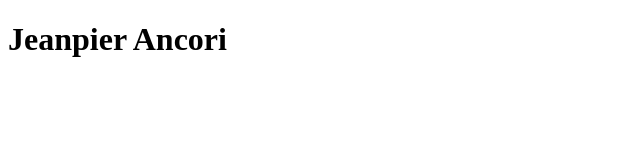
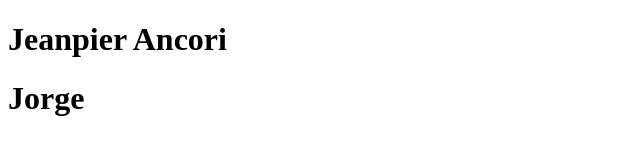
Before and after one commit to jeanpier22/Proyecto-Grupal, a plain HTML site: page index.html in a window 1280 px wide. Shown: the whole page, without its empty margins (0-640 px from the left). Drawn offline with Linux system fonts and the light colour scheme.

Commit message:
Agregando Jorge

```diff
--- a/index.html
+++ b/index.html
@@ -7,5 +7,6 @@
 </head>
 <body>
     <h1>Jeanpier Ancori</h1>
+    <h1>Jorge</h1>
 </body>
 </html>
```
